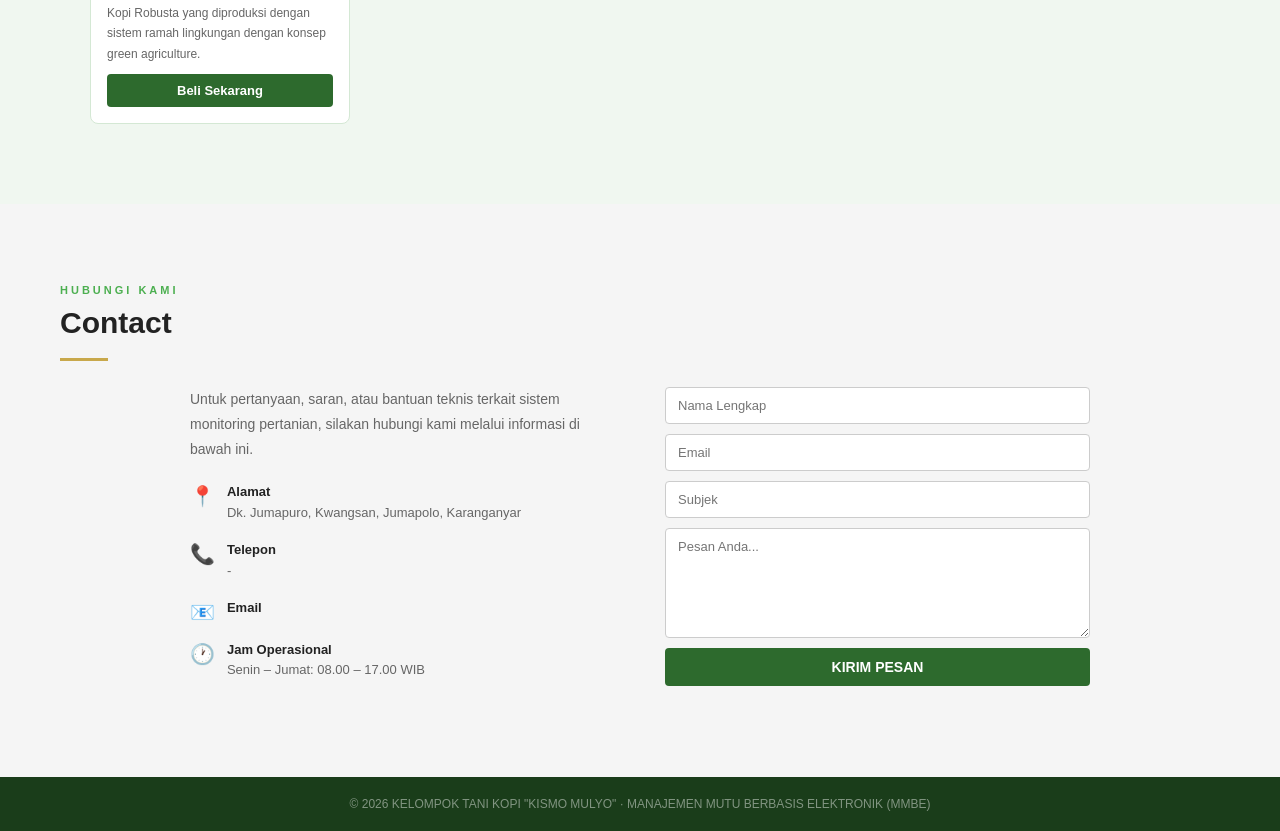
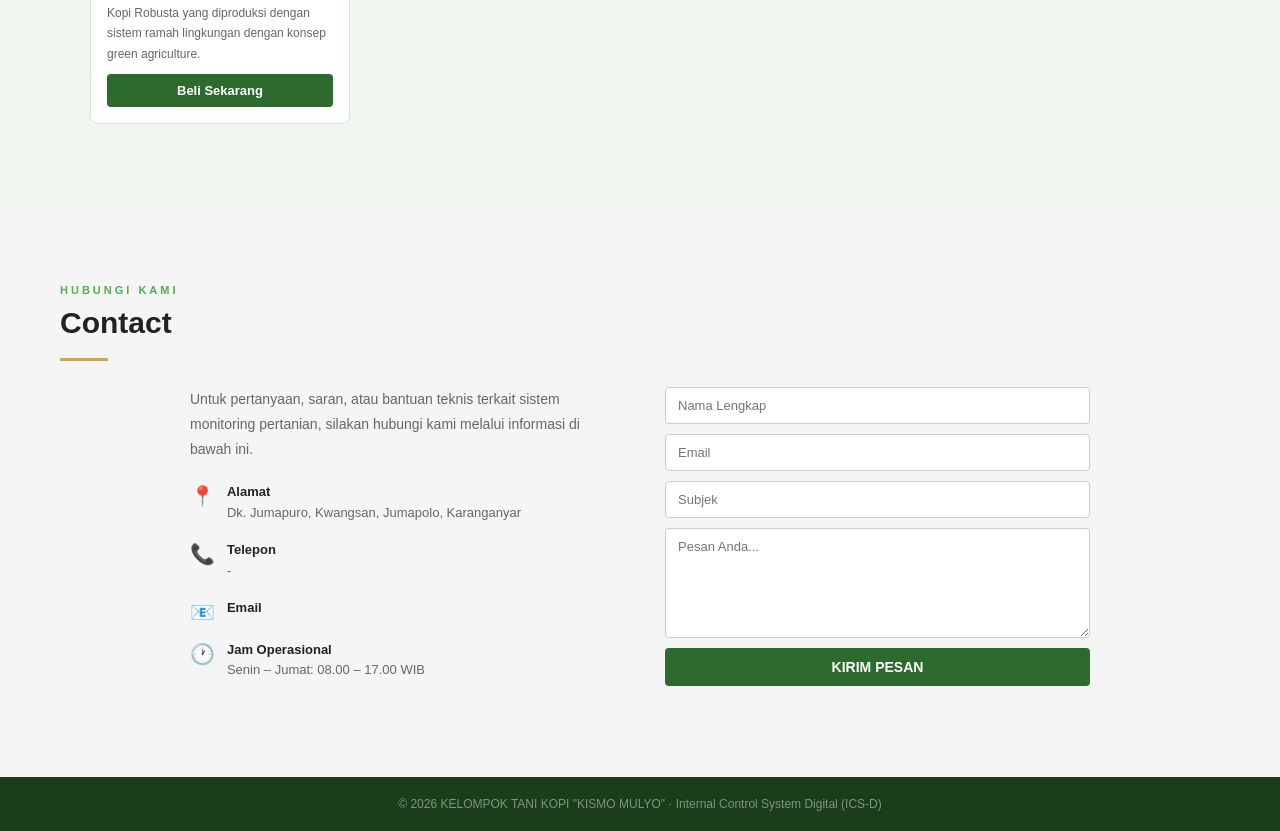
Before and after one commit to awannnxz/Kopi-Robusta-Kismo-Mulyo, a plain HTML site: page index.html in a window 1280 px wide. Shown: the part 1818-2649 px from the top of the page. Drawn offline with Linux system fonts and the light colour scheme.

Commit message:
Update index.html

```diff
--- a/index.html
+++ b/index.html
@@ -122,7 +122,7 @@
 </section>
 
 <footer>
-  © 2026 KELOMPOK TANI KOPI "KISMO MULYO" · MANAJEMEN MUTU BERBASIS ELEKTRONIK (MMBE)
+  © 2026 KELOMPOK TANI KOPI "KISMO MULYO" · Internal Control System Digital (ICS-D)
 </footer>
 
 <script>
```
